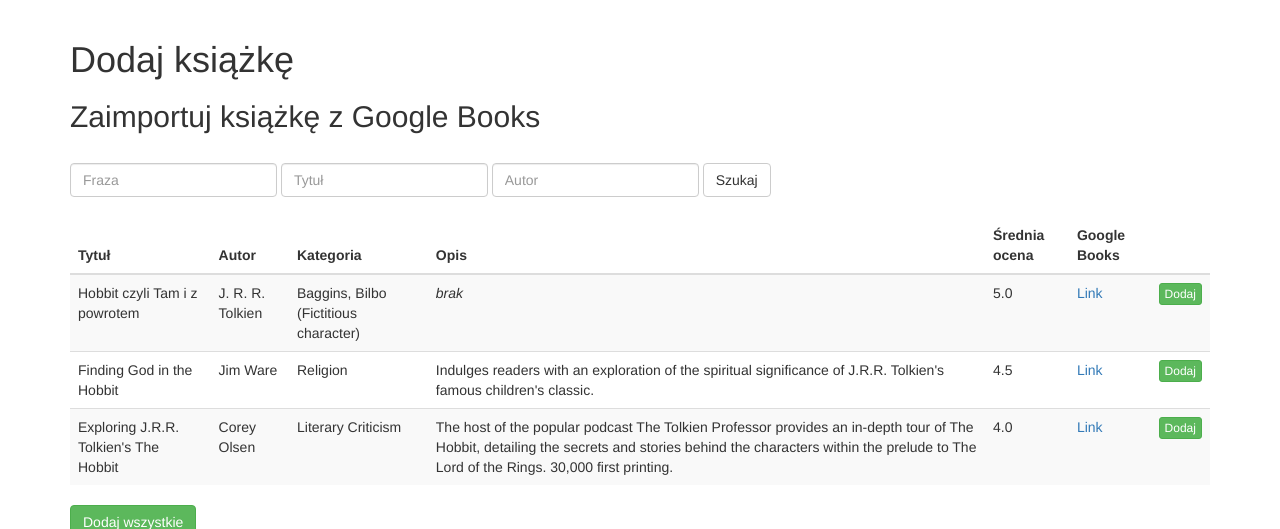
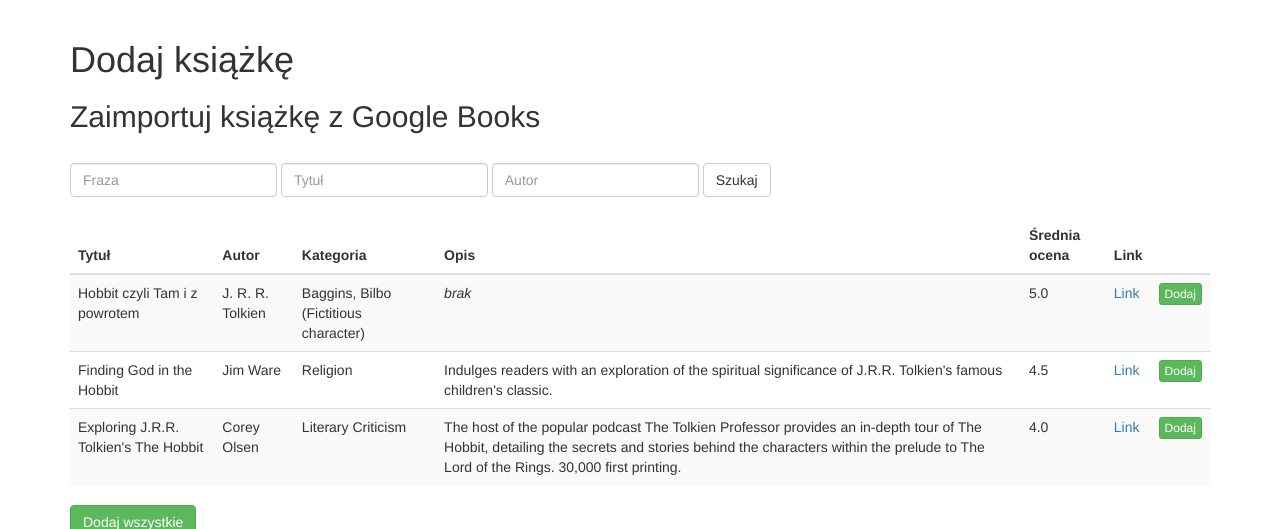
Before and after one commit to efefre/MyBook_project, a Django app: page /add in a window 1280 px wide. Shown: the part 72-601 px from the top of the page. Run offline with Django 3.2, Linux system fonts and the light colour scheme; some libraries are stand-ins or nearby versions.

Commit message:
Replace column name in table. Old: Google Books, New: Link

```diff
--- a/myBooks_root/templates/books/add_book.html
+++ b/myBooks_root/templates/books/add_book.html
@@ -34,7 +34,7 @@
             <th>Kategoria</th>
             <th>Opis</th>
             <th>Średnia ocena</th>
-            <th>Google Books</th>
+            <th>Link</th>
             <th></th>
         </thead>
         <tbody>
```
